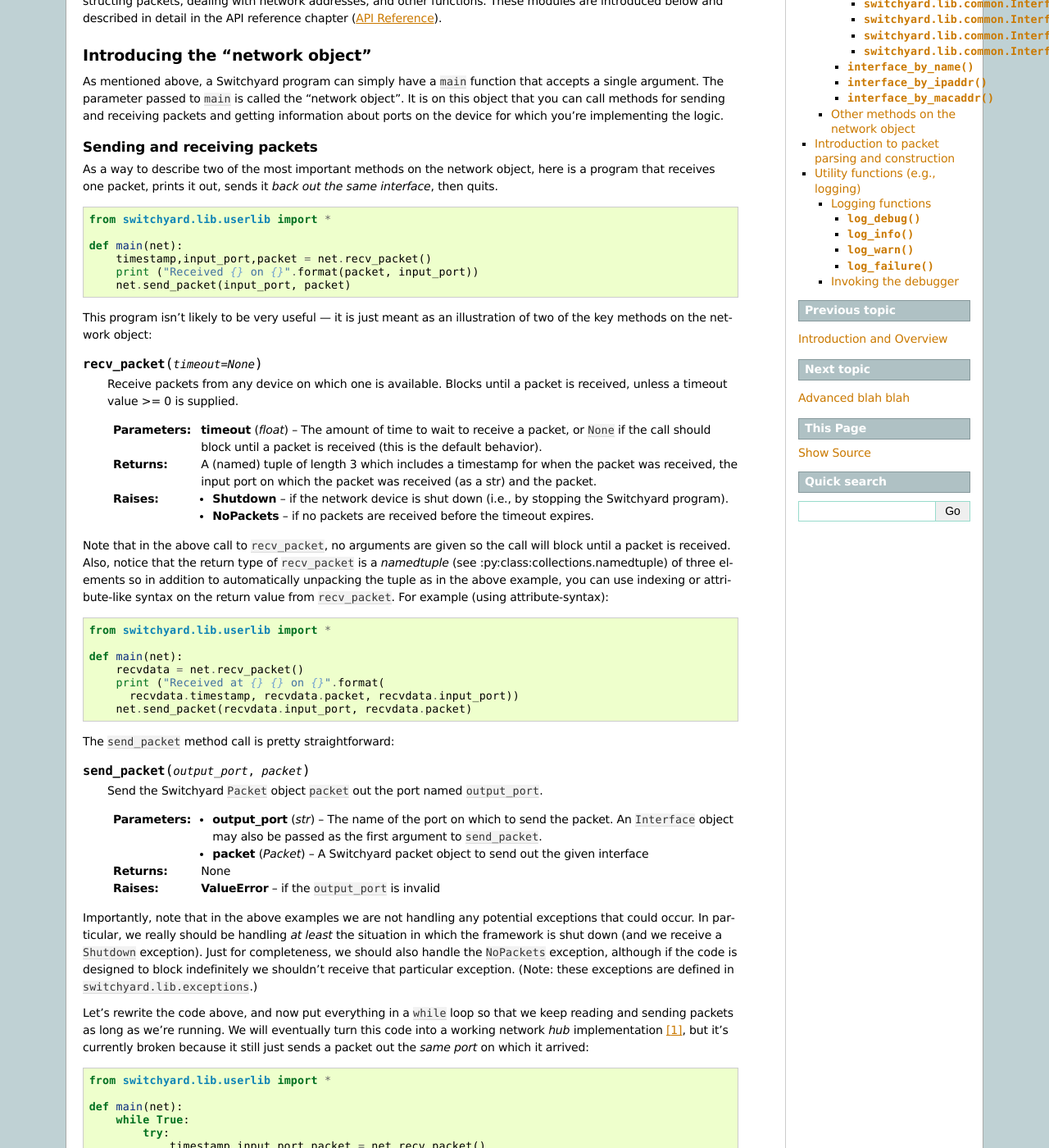
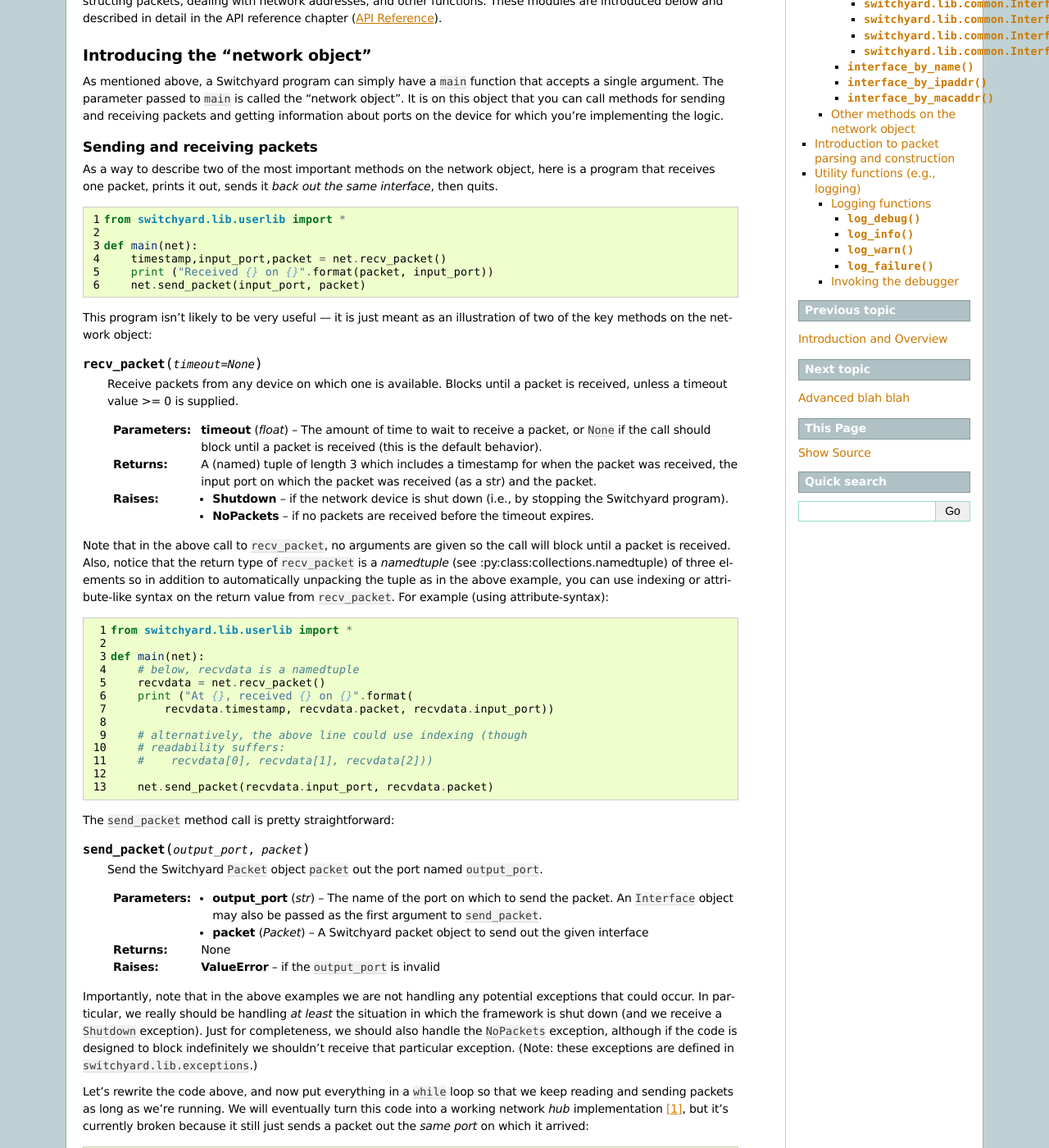
Before and after one commit to jsommers/switchyard, a Sphinx documentation site: the page built from documentation/writing_a_program.rst, in a window 1280 px wide and 1400 px high, scrolled down 312 px. Shown: the whole window at 82% size. Built offline with Sphinx 7.4.7, drawn with Linux system fonts in a browser that asks for light colours; part of the change alters nothing that is shown; some of the changed text lies outside the part shown.

```diff
--- /dev/null
+++ b/documentation/code/inout2.py
@@ -0,0 +1,13 @@
+from switchyard.lib.userlib import *
+
+def main(net):
+    # below, recvdata is a namedtuple
+    recvdata = net.recv_packet()
+    print ("At {}, received {} on {}".format(
+        recvdata.timestamp, recvdata.packet, recvdata.input_port))
+
+    # alternatively, the above line could use indexing (though
+    # readability suffers:
+    #    recvdata[0], recvdata[1], recvdata[2]))
+
+    net.send_packet(recvdata.input_port, recvdata.packet)
--- /dev/null
+++ b/documentation/code/inoutloop.py
@@ -0,0 +1,16 @@
+from switchyard.lib.userlib import *
+
+def main(net):
+    while True:
+        try:
+            timestamp,input_port,packet = net.recv_packet()
+        except Shutdown:
+            print ("Got shutdown signal; exiting")
+            break
+        except NoPackets:
+            print ("No packets were available.")
+            continue
+
+        # if we get here, we must have received a packet
+        print ("Received {} on {}".format(packet, input_port))
+        net.send_packet(input_port, packet)
--- /dev/null
+++ b/documentation/code/inouttest.py
@@ -0,0 +1,28 @@
+#!/usr/bin/env python3
+
+from switchyard.lib.userlib import *
+
+def mk_pkt(hwsrc, hwdst, ipsrc, ipdst, reply=False):
+    ether = Ethernet(src=hwsrc, dst=hwdst, ethertype=EtherType.IP)
+    ippkt = IPv4(src=ipsrc, dst=ipdst, protocol=IPProtocol.ICMP, ttl=32)
+    icmppkt = ICMP()
+    if reply:
+        icmppkt.icmptype = ICMPType.EchoReply
+    else:
+        icmppkt.icmptype = ICMPType.EchoRequest
+    return ether + ippkt + icmppkt
+
+def inouttests():
+    s = TestScenario("in/out basic tests")
+    s.add_interface('eth0', '10:00:00:00:00:01')
+    s.add_interface('eth1', '10:00:00:00:00:02')
+    s.add_interface('eth2', '10:00:00:00:00:03')
+
+    # test case 1: a frame with broadcast destination should get sent out
+    # all ports except ingress
+    testpkt = mk_pkt("30:00:00:00:00:02", "ff:ff:ff:ff:ff:ff", "172.16.42.2", "255.255.255.255")
+    s.expect(PacketInputEvent("eth1", testpkt, display=Ethernet), "An Ethernet frame with a broadcast destination address should arrive on eth1")
+    s.expect(PacketOutputEvent("eth1", testpkt, display=Ethernet), "The Ethernet frame should be forwarded back out eth1.")
+    return s
+
+scenario = inouttests()
--- a/documentation/writing_a_program.rst
+++ b/documentation/writing_a_program.rst
@@ -23,14 +23,9 @@ Sending and receiving packets
 
 As a way to describe two of the most important methods on the network object, here is a program that receives one packet, prints it out, sends it *back out the same interface*, then quits.
 
-.. code-block:: python
-
-    from switchyard.lib.userlib import *
-
-    def main(net):
-        timestamp,input_port,packet = net.recv_packet()
-        print ("Received {} on {}".format(packet, input_port))
-        net.send_packet(input_port, packet)
+.. literalinclude:: code/inout1.py
+   :language: python
+   :linenos:
 
 This program isn't likely to be very useful --- it is just meant as an illustration of two of the key methods on the network object:
 
@@ -50,15 +45,9 @@ This program isn't likely to be very useful --- it is just meant as an illustrat
 
 Note that in the above call to ``recv_packet``, no arguments are given so the call will block until a packet is received. Also, notice that the return type of ``recv_packet`` is a *namedtuple* (see :py:class:collections.namedtuple) of three elements so in addition to automatically unpacking the tuple as in the above example, you can use indexing or attribute-like syntax on the return value from ``recv_packet``.  For example (using attribute-syntax):
 
-.. code-block:: python
-
-    from switchyard.lib.userlib import *
-
-    def main(net):
-        recvdata = net.recv_packet()
-        print ("Received at {} {} on {}".format(
-          recvdata.timestamp, recvdata.packet, recvdata.input_port))
-        net.send_packet(recvdata.input_port, recvdata.packet)
+.. literalinclude:: code/inout2.py
+   :language: python
+   :linenos:
 
 The ``send_packet`` method call is pretty straightforward:
 
@@ -76,24 +65,9 @@ Importantly, note that in the above examples we are not handling any potential e
 
 Let's rewrite the code above, and now put everything in a ``while`` loop so that we keep reading and sending packets as long as we're running.  We will eventually turn this code into a working network *hub* implementation [#f1]_, but it's currently broken because it still just sends a packet out the *same port* on which it arrived:
 
-.. code-block:: python
-
-    from switchyard.lib.userlib import *
-
-    def main(net):
-        while True:
-            try:
-                timestamp,input_port,packet = net.recv_packet()
-            except Shutdown:
-                print ("Got shutdown signal; exiting")
-                break
-            except NoPackets:
-                print ("No packets were available.")
-                continue
-
-            # if we get here, we must have received a packet
-            print ("Received {} on {}".format(packet, input_port))
-            net.send_packet(input_port, packet)
+.. literalinclude:: code/inoutloop.py
+   :language: python
+   :linenos:
 
 
 Getting information about ports (interfaces) on the device
```
